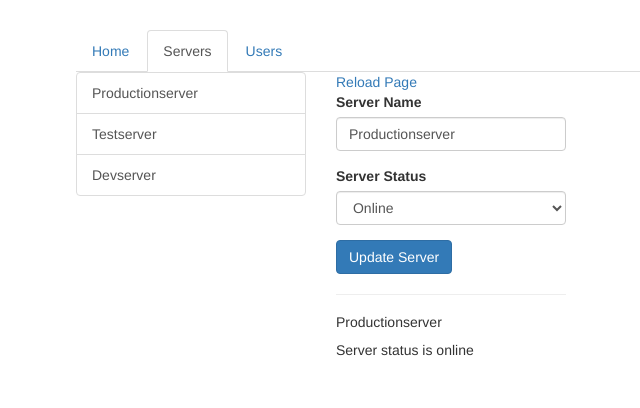
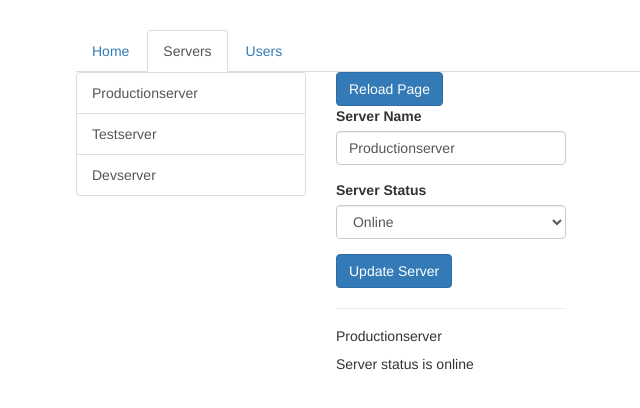
Before and after one commit to daisymae/routing, an Angular app: page /servers in a window 1280 px wide. Shown: the top 408 px of the page, without its empty margins (189-829 px from the left). Built offline with nearby package versions, Linux system fonts and the light colour scheme.

Commit message:
More route examples
Another example of using navigate along with relativeTo and
ActivatedRoute. This will break the application, so code is there, but
commented out.

```diff
--- a/src/app/servers/servers.component.html
+++ b/src/app/servers/servers.component.html
@@ -10,8 +10,8 @@
     </div>
   </div>
   <div class="col-xs-12 col-sm-4">
-    <a routerLink="/servers">Reload Page</a>
-    <app-edit-server></app-edit-server>
+      <button class="btn btn-primary" (click)="onReload()">Reload Page</button>
+      <app-edit-server></app-edit-server>
     <hr>
     <app-server></app-server>
   </div>
--- a/src/app/servers/servers.component.ts
+++ b/src/app/servers/servers.component.ts
@@ -1,5 +1,6 @@
 import { Component, OnInit } from '@angular/core';
 import { ServersService } from './servers.service';
+import { Router, ActivatedRoute } from '@angular/router';
 
 @Component({
   selector: 'app-servers',
@@ -9,10 +10,24 @@ import { ServersService } from './servers.service';
 export class ServersComponent implements OnInit {
   private servers: {id: number, name: string, status: string}[] = [];
 
-  constructor(private serversService: ServersService) { }
+  constructor(private serversService: ServersService,
+              private router: Router,
+              private route: ActivatedRoute) { }
 
   ngOnInit() {
     this.servers = this.serversService.getServers();
   }
 
+  onReload() {
+    console.log('reload page');
+    /*
+    can use '/servers' here, but also can use relative 'servers'
+    if using relative, need to tell Angular what the path is relativeTo
+    the default is '/' so relative or absolute are the same if they are
+    relativeTo root, which is the case here, but want to show how the code
+    works if it were not the case
+    This breaks the code here because will try to go to 'servers/servers'
+    */
+    // this.router.navigate(['servers'], {relativeTo: this.route});
+  }
 }
```
